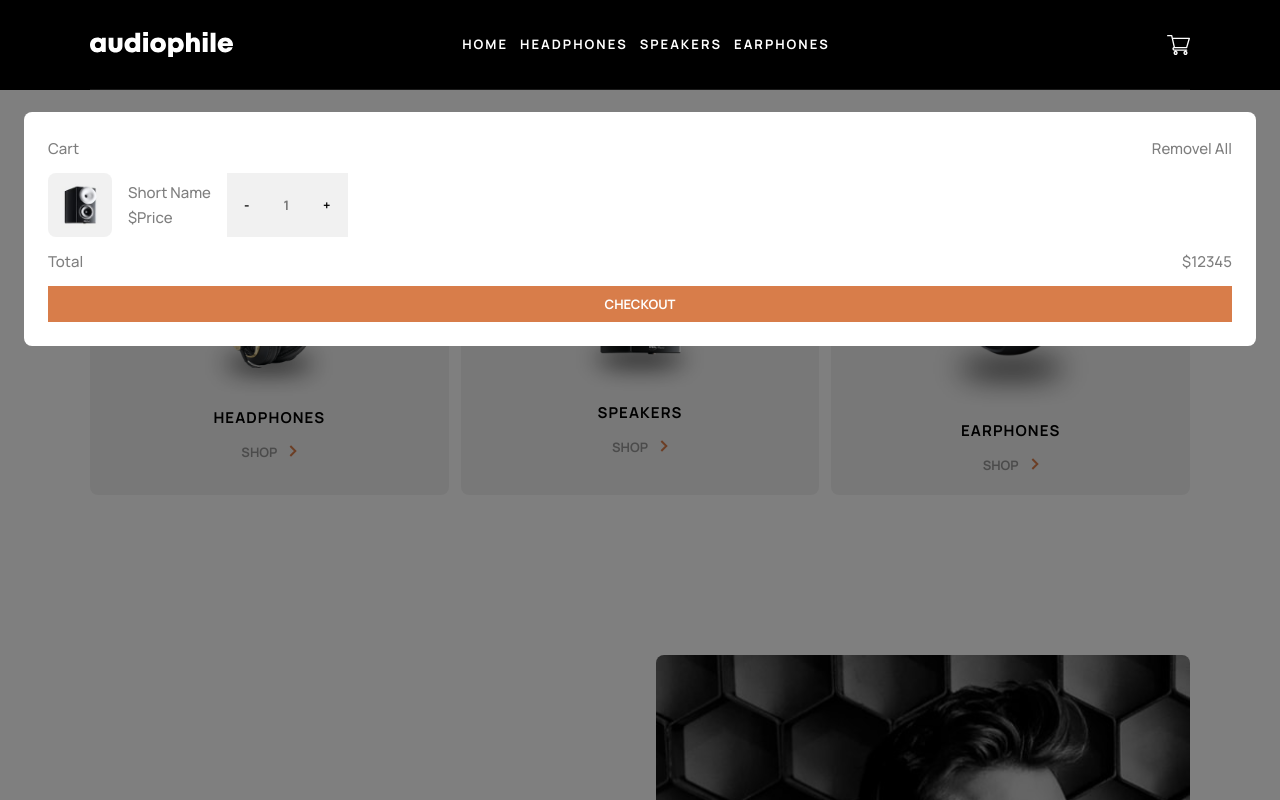
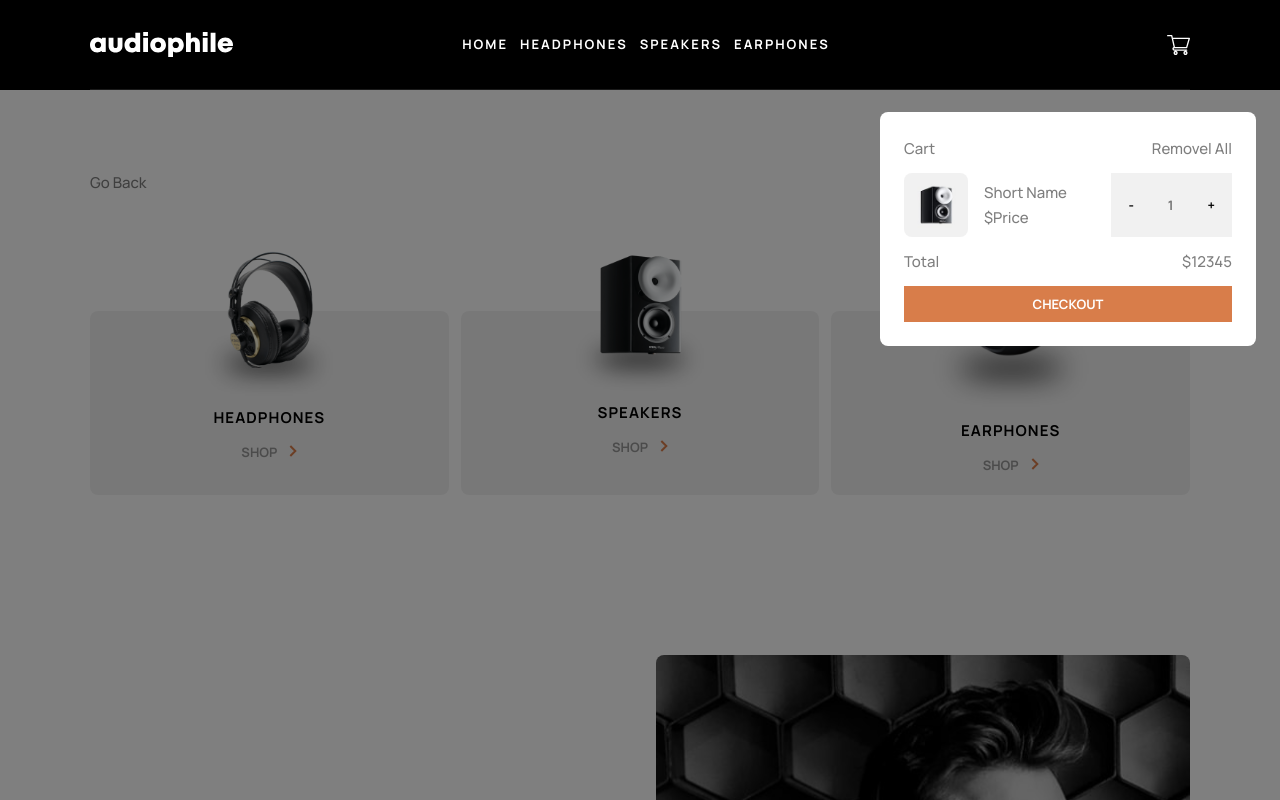
Before and after one commit to scottmotion/audiophile-ecommerce, a React (Vite) app: page /audiophile-ecommerce/speakers/1 in a window 1280 px wide. Both pictures are taken after a click on the icon 1178 px from the left and 44 px from the top of the page. Shown: the top 800 px of the page. Built offline with nearby package versions, Linux system fonts and the light colour scheme.

Commit message:
Update CartModal.tsx

```diff
--- a/src/Components/CartModal.tsx
+++ b/src/Components/CartModal.tsx
@@ -12,12 +12,13 @@ export default function CartModal({ toggleCart }: CartModalProps) {
       ></div>
       <div
         id="cart"
-        className="fixed right-6 top-28 z-40 flex max-h-[calc(100vh-8rem)] w-full max-w-[calc(100vw-3rem)] flex-col justify-start gap-3 overflow-y-auto rounded-lg bg-white p-6"
+        className="fixed right-6 top-28 z-40 flex max-h-[calc(100vh-8rem)] w-full flex-col justify-start gap-3 overflow-y-auto rounded-lg bg-white p-6 md:max-w-[50%] lg:max-w-[23.5rem]"
       >
         <div className="flex flex-row items-center justify-between">
           <p>Cart</p>
           <p>Removel All</p>
         </div>
+        <div className="flex flex-row justify-between gap-4">
           <div className="flex flex-row gap-4">
             <img
               src="/assets/cart/image-zx9-speaker.jpg"
@@ -27,6 +28,8 @@ export default function CartModal({ toggleCart }: CartModalProps) {
               <p>Short Name</p>
               <p>$Price</p>
             </div>
+          </div>
+
           <div className="flex flex-row items-center justify-center bg-light-grey">
             <button className="btn">-</button>
             <p className="btn">1</p>
```
Lines whose indentation alone changed are shown as unchanged.
